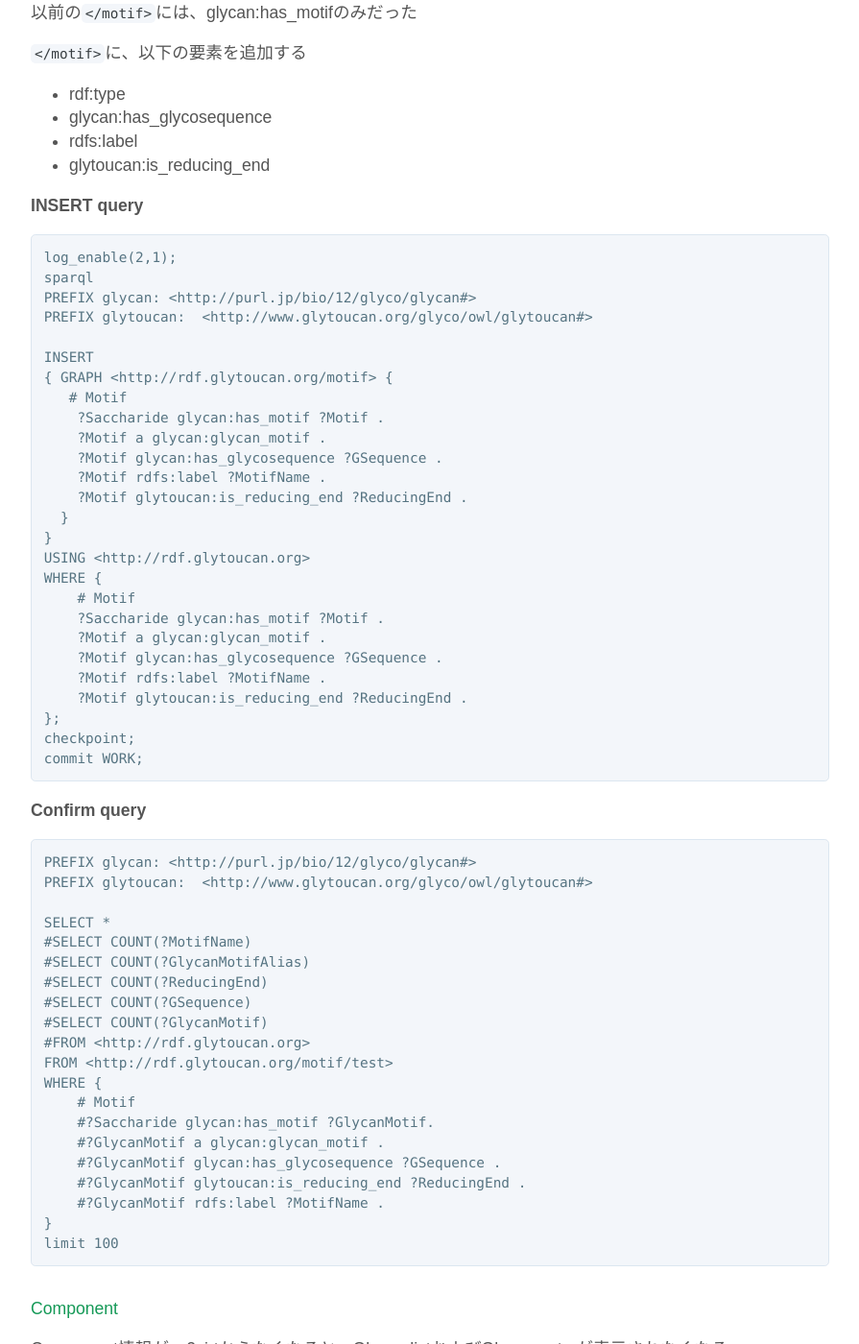
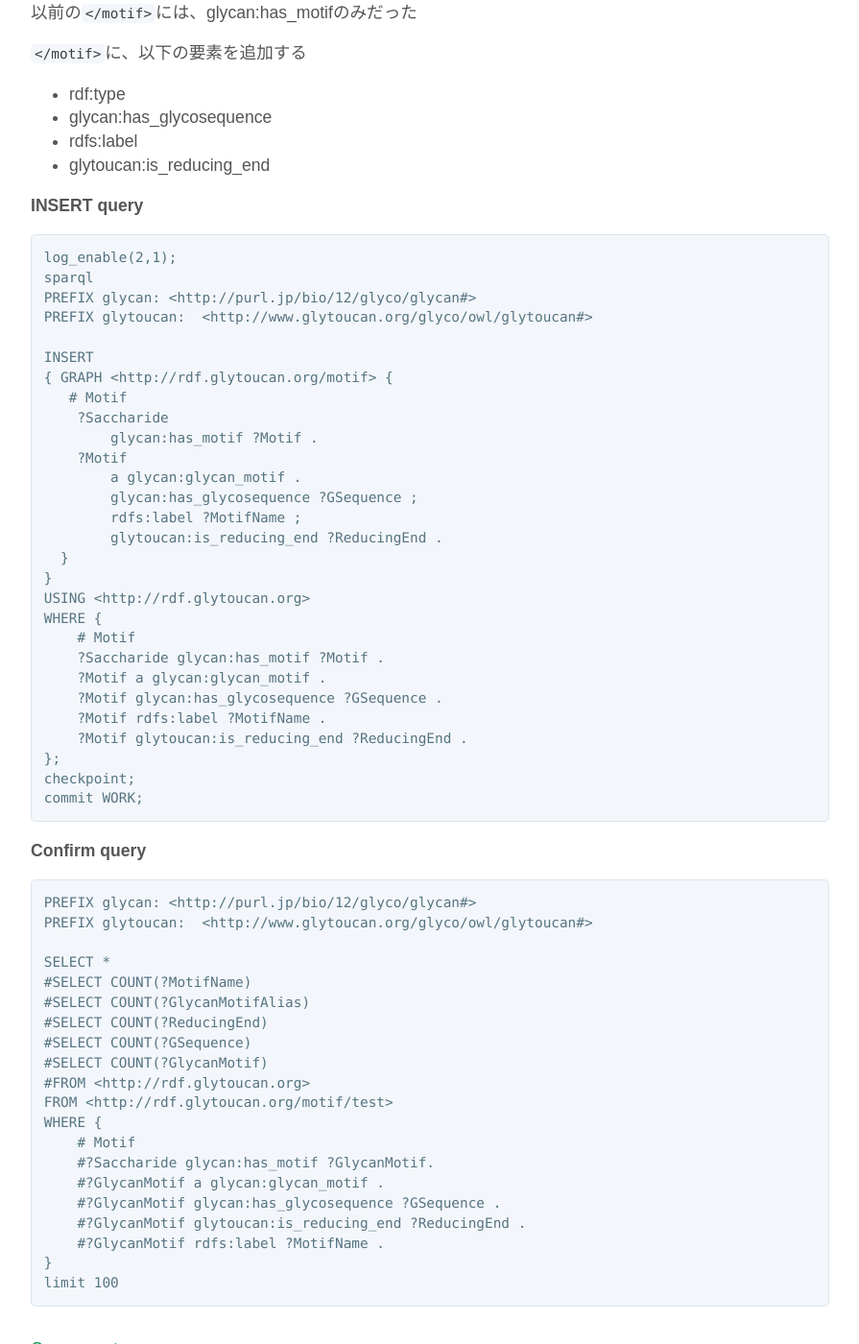
Before and after one commit to glytoucan/glytoucan, a Jekyll site: the page built from system/graph/splitGraph.md, in a window 1280 px wide and 1400 px high, scrolled down 4822 px. Shown: the whole window at 96% size, without its empty margins (192-1087 px from the left). Built offline with Jekyll 4.4.1, drawn with Linux system fonts in a browser that asks for light colours; nearby versions of some CDN libraries.

Commit message:
fixed split graph doc

```diff
--- a/system/graph/splitGraph.md
+++ b/system/graph/splitGraph.md
@@ -268,11 +268,13 @@ PREFIX glytoucan:  <http://www.glytoucan.org/glyco/owl/glytoucan#>
 INSERT
 { GRAPH <http://rdf.glytoucan.org/motif> {
    # Motif
-    ?Saccharide glycan:has_motif ?Motif .
-    ?Motif a glycan:glycan_motif .
-    ?Motif glycan:has_glycosequence ?GSequence .
-    ?Motif rdfs:label ?MotifName .
-    ?Motif glytoucan:is_reducing_end ?ReducingEnd .
+    ?Saccharide
+        glycan:has_motif ?Motif .
+    ?Motif
+        a glycan:glycan_motif .
+        glycan:has_glycosequence ?GSequence ;
+        rdfs:label ?MotifName ;
+        glytoucan:is_reducing_end ?ReducingEnd .
   }
 }
 USING <http://rdf.glytoucan.org>
```
